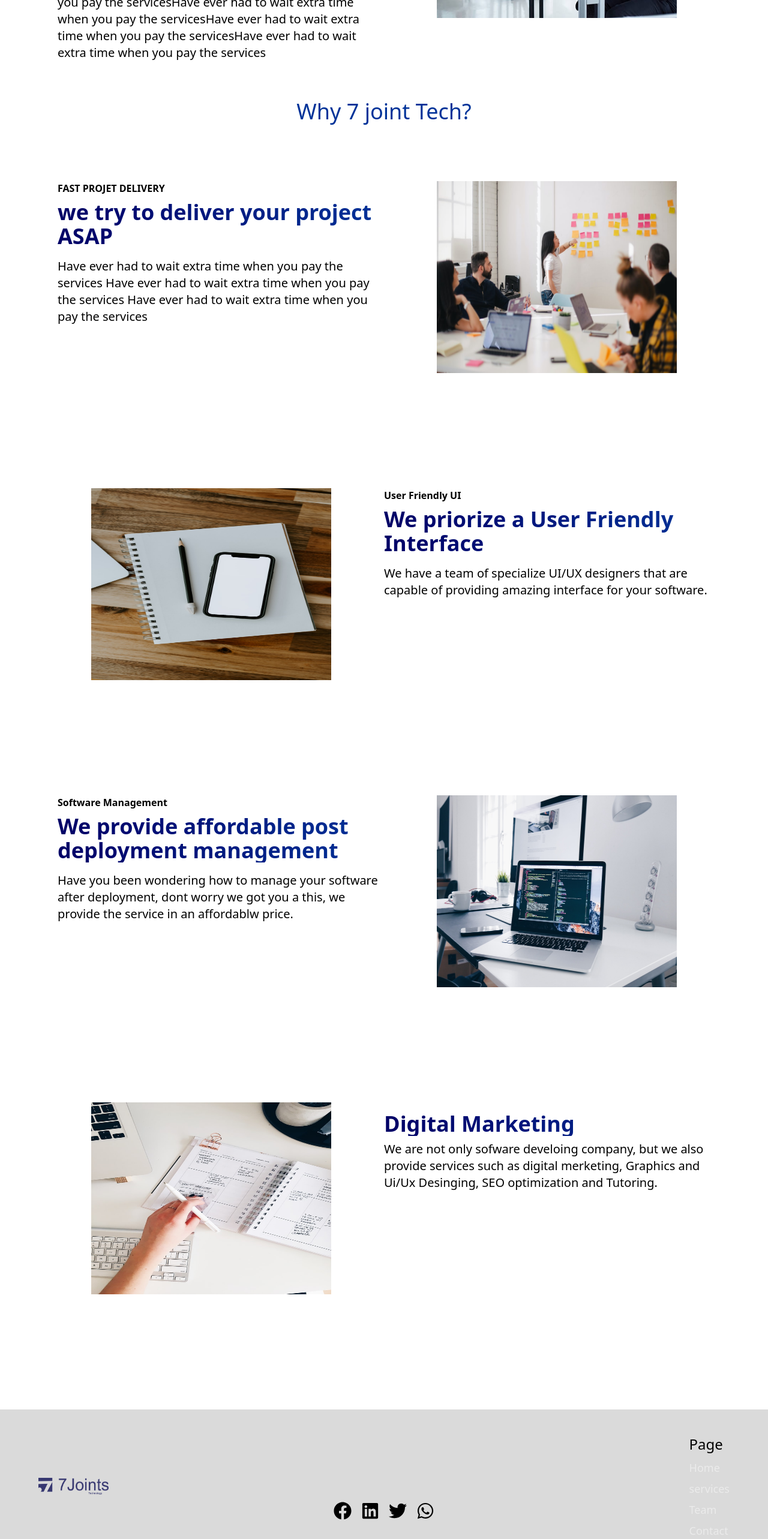
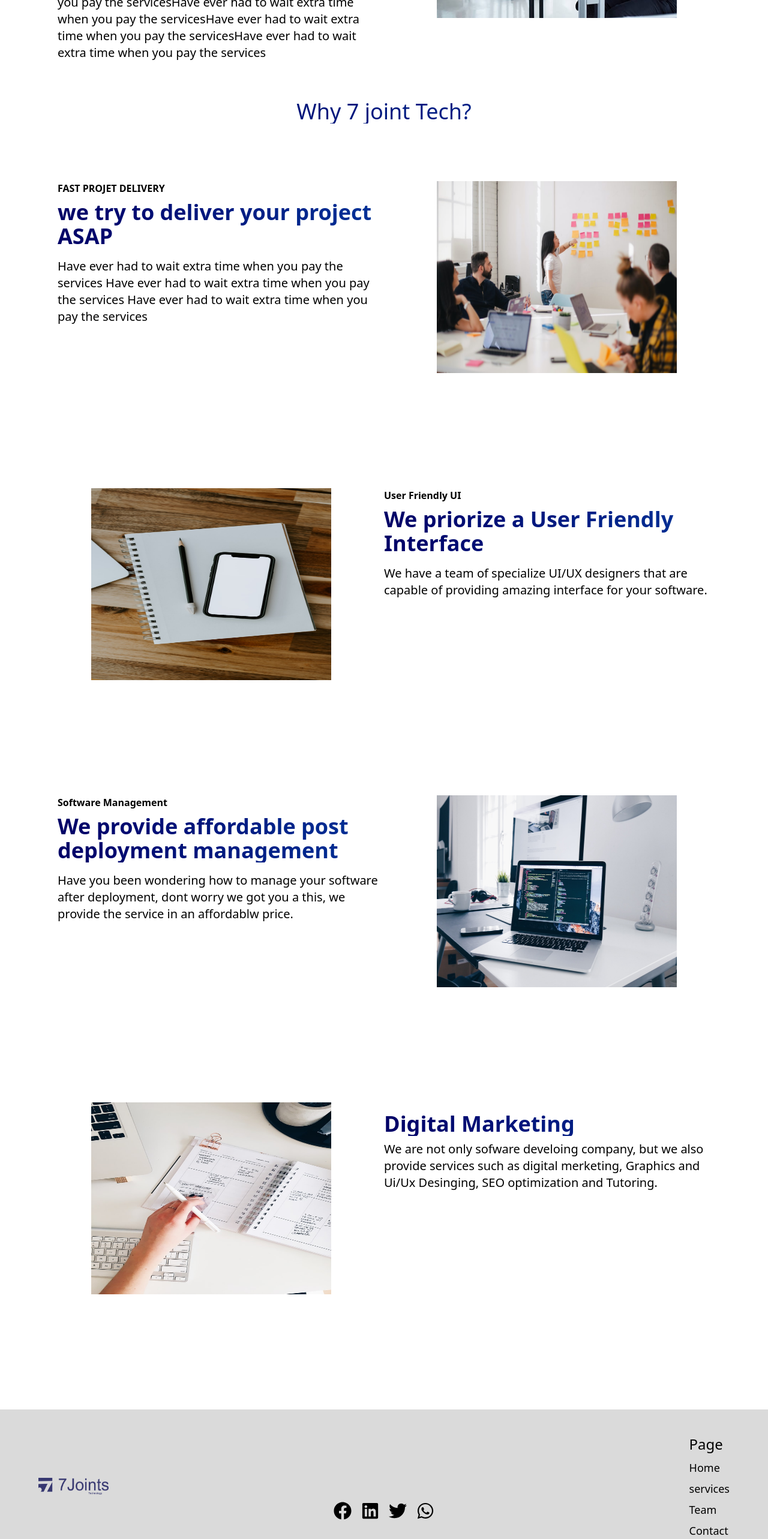
Before and after one commit to 7-joint-tech/official-7joint, a React (Vite) app: page / in a window 1280 px wide. Shown: the part 1306-3872 px from the top of the page at 60% size. Built offline with nearby package versions, Linux system fonts and the light colour scheme.

Commit message:
footer text colour readded

```diff
--- a/src/Footer/Footer.jsx
+++ b/src/Footer/Footer.jsx
@@ -11,7 +11,7 @@ const Footer = () => {
         <a href='#'>
           <img className="w-[117px]" src={logo} alt="" />
         </a>
-        <ul className="ml-[24%] lg:ml-[320px] text-[14px] md:text-[18px]  font-medium text-[#FFFFFF73] dark:text-[#00000073] space-y-2 self-center" >
+        <ul className="ml-[24%] lg:ml-[320px] text-[14px] md:text-[18px]  font-medium text-[#00000] dark:text-[#00000073] space-y-2 self-center" >
           <li className="text-[18px] md:text-[24px] text-[#000000]">
             Page
           </li>
--- a/src/Header/Why_7joint.jsx
+++ b/src/Header/Why_7joint.jsx
@@ -7,7 +7,7 @@ const Why7joint = () => {
   return (
     <div className="py-8 flex justify-center">
       <div className="w-full max-w-[1536px]">
-        <h1 className="text-center text-4xl text-secondary">
+        <h1 className="text-center text-4xl text_gradient">
           Why 7 joint Tech?
         </h1>
         <div className="px-4 md:px-12 lg:px-24 mt-24 flex flex-col gap-24 lg:gap-48">
```
